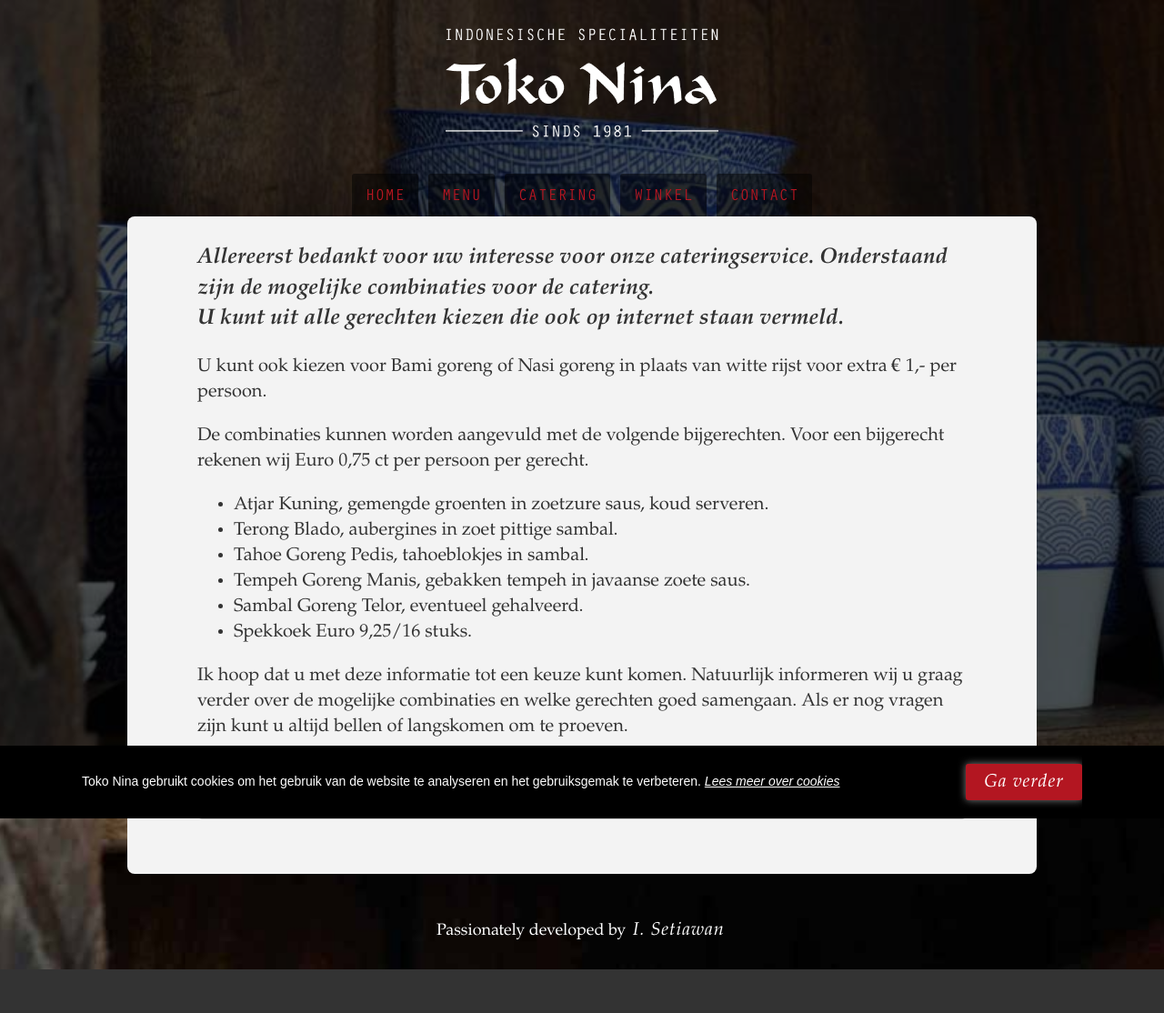
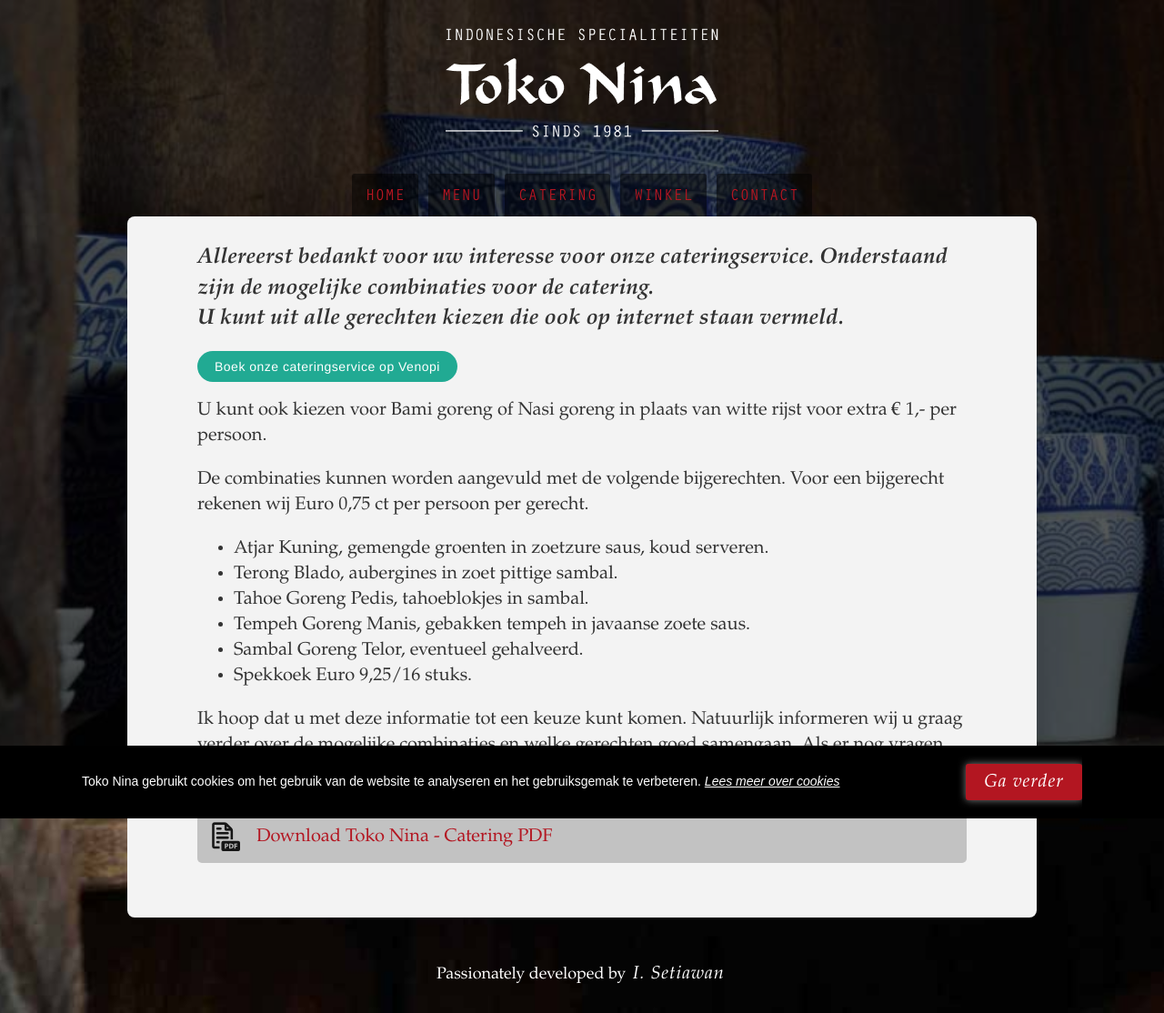
Before and after one commit to tokonina/tokonina.github.io, a Jekyll site: the page built from catering.html, in a window 1280 px wide. Shown: the whole page at 91% size. Built offline with Jekyll 4.4.1, drawn with Linux system fonts in a browser that asks for light colours; before the commit the page ends 1066 px from its top, so only the background shows below that.

Commit message:
Test catering update

```diff
--- a/catering.html
+++ b/catering.html
@@ -1,6 +1,11 @@
 ---
 layout: default
 ---
+<style>
+  .venopi-btn { transition: color 0.3s ease-in-out,background-color 0.3s ease-in-out; font-weight: 500; letter-spacing: 0.5px; padding: 9px 19px; background: #21aa93; border-radius: 34px; color: #fff; font-family:'Nunito Sans',Avenir,'Helvetica Neue','Helvetica',Helvetica,Arial,sans-serif;font-size:14px; }
+  .venopi-btn:hover { background: #1E8183; text-decoration: none; transition: color 0.3s ease-in-out,background-color 0.3s ease-in-out; }
+</style>
+
 <div class="bg-effect b-lazy"
   data-src="/img/bg1.jpg"
   data-src-sm="/img/bg1-sm.jpg"
@@ -13,6 +18,8 @@
       <div class="textbox">
         <h4 class="h5 italic">Allereerst bedankt voor uw interesse voor onze cateringservice. Onderstaand zijn de mogelijke combinaties voor de catering. <br>
         U kunt uit alle gerechten kiezen die ook op internet staan vermeld.</h4>
+
+        <p><a href="https://www.venopi.com/widget/toko-nina-haarlem/" target="_blank" class="venopi-btn">Boek onze cateringservice op Venopi</a></p>
 
         <p class="note">U kunt ook kiezen voor Bami goreng of Nasi goreng in plaats van witte rijst voor extra &euro; 1,- per persoon.</p>
 
```
